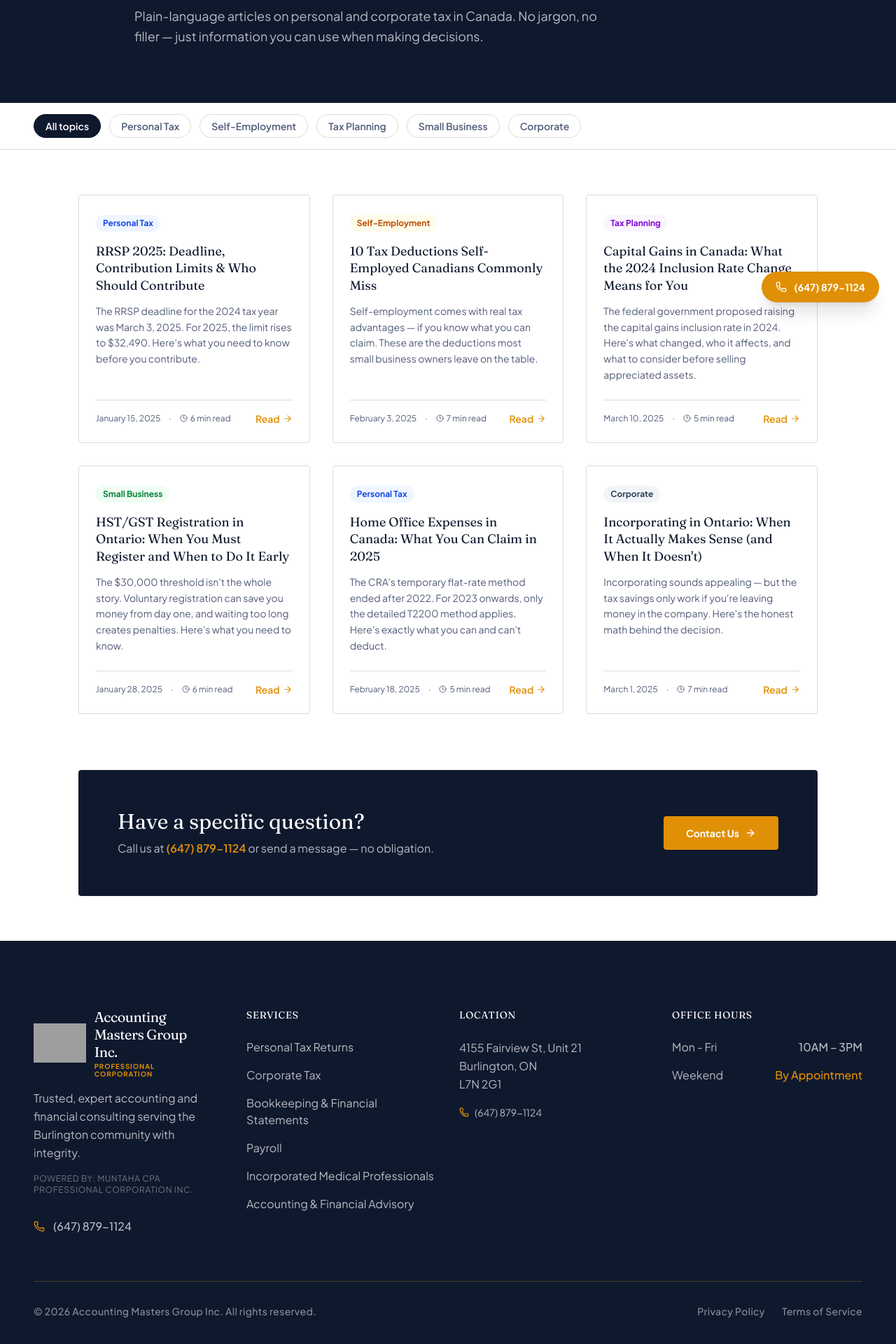
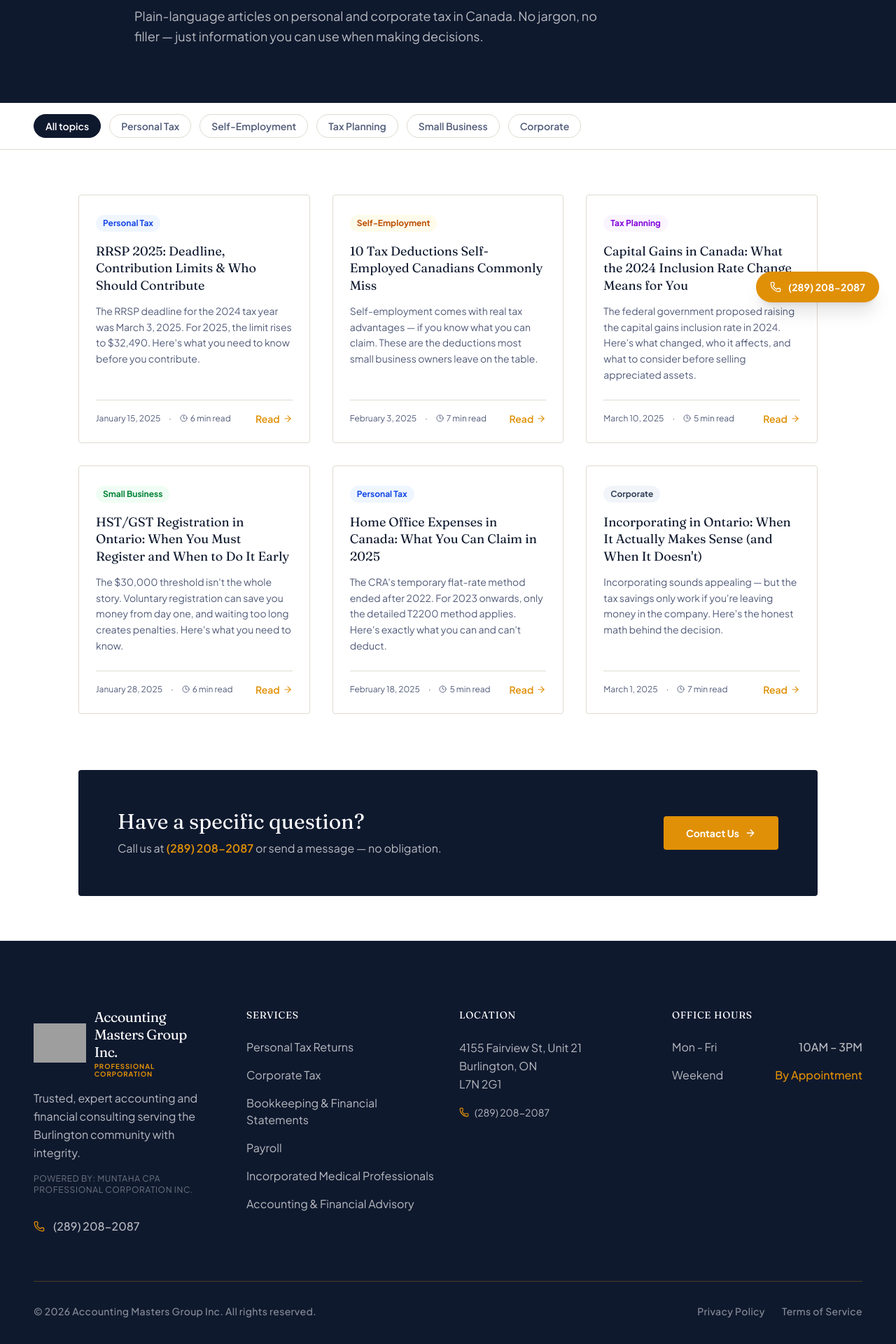
Before and after one commit to Rayan99k/Accounting-masters, a Next.js app: page /resources in a window 1280 px wide. Shown: the part 344-2264 px from the top of the page at 70% size. Built offline with nearby package versions, Linux system fonts and the light colour scheme; grey boxes are pictures that could not be loaded.

Commit message:
Phone number changed

```diff
--- a/app/layout.tsx
+++ b/app/layout.tsx
@@ -9,7 +9,7 @@ export const metadata: Metadata = {
     template: "%s | Accounting Masters Group Inc.",
   },
   description:
-    "Accounting Masters Group Inc. — Burlington, ON accounting firm offering personal tax, corporate tax, bookkeeping, payroll, and financial advisory services. Powered by Muntaha CPA Professional Corporation Inc. Call (647) 879-1124.",
+    "Accounting Masters Group Inc. — Burlington, ON accounting firm offering personal tax, corporate tax, bookkeeping, payroll, and financial advisory services. Powered by Muntaha CPA Professional Corporation Inc. Call (289) 208-2087.",
   robots: { index: true, follow: true },
   openGraph: {
     title: "Accounting Masters Group Inc. | Burlington, ON CPA Firm",
--- a/app/not-found.tsx
+++ b/app/not-found.tsx
@@ -19,7 +19,7 @@ export default function NotFound() {
           Back to Homepage
         </Link>
         <p className="mt-10 text-white/30 text-sm">
-          Accounting Masters Group Inc. · Burlington, ON · (647) 879-1124
+          Accounting Masters Group Inc. · Burlington, ON · (289) 208-2087
         </p>
       </div>
     </div>
--- a/components/ArticleContent.tsx
+++ b/components/ArticleContent.tsx
@@ -171,10 +171,10 @@ export default function ArticleContent({
                   We serve individuals and small businesses in Burlington and the surrounding area. Free initial consultation.
                 </p>
                 <a
-                  href="tel:+16478791124"
+                  href="tel:+12892082087"
                   className="flex items-center gap-2 bg-secondary hover:bg-secondary/90 text-white font-bold px-5 py-3 rounded-sm transition-colors text-sm mb-4 justify-center"
                 >
-                  <Phone size={15} /> (647) 879-1124
+                  <Phone size={15} /> (289) 208-2087
                 </a>
                 <Link
                   href="/"
--- a/components/Contact.tsx
+++ b/components/Contact.tsx
@@ -139,10 +139,10 @@ export function Contact() {
                   <div>
                     <h5 className="font-bold text-foreground text-sm uppercase tracking-wider mb-2">Phone</h5>
                     <a
-                      href="tel:+16478791124"
+                      href="tel:+12892082087"
                       className="text-muted-foreground hover:text-secondary transition-colors font-medium"
                     >
-                      (647) 879-1124
+                      (289) 208-2087
                     </a>
                   </div>
                 </div>
--- a/components/FAQ.tsx
+++ b/components/FAQ.tsx
@@ -96,8 +96,8 @@ export function FAQ() {
               </h3>
               <p className="text-muted-foreground leading-relaxed mb-8">
                 If something isn't covered here, call us at{" "}
-                <a href="tel:+16478791124" className="text-secondary font-semibold hover:underline">
-                  (647) 879-1124
+                <a href="tel:+12892082087" className="text-secondary font-semibold hover:underline">
+                  (289) 208-2087
                 </a>{" "}
                 or use the contact form below — we're happy to answer before you book.
               </p>
--- a/components/FloatingActions.tsx
+++ b/components/FloatingActions.tsx
@@ -39,8 +39,8 @@ export function FloatingActions() {
       </AnimatePresence>
 
       <motion.a
-        href="tel:+16478791124"
-        aria-label="Call us at (647) 879-1124"
+        href="tel:+12892082087"
+        aria-label="Call us at (289) 208-2087"
         initial={{ opacity: 0, scale: 0.6 }}
         animate={{ opacity: 1, scale: 1 }}
         transition={{ duration: 0.3, delay: 0.5 }}
@@ -49,7 +49,7 @@ export function FloatingActions() {
         className="flex items-center gap-2.5 bg-secondary text-white font-bold px-5 py-3 rounded-full shadow-xl hover:bg-secondary/90 transition-colors text-sm"
       >
         <Phone size={16} className="shrink-0" />
-        <span className="hidden sm:inline">(647) 879-1124</span>
+        <span className="hidden sm:inline">(289) 208-2087</span>
         <span className="sm:hidden">Call Us</span>
       </motion.a>
     </div>
--- a/components/Footer.tsx
+++ b/components/Footer.tsx
@@ -30,11 +30,11 @@ export function Footer() {
               Powered by: Muntaha CPA Professional Corporation Inc.
             </p>
             <a
-              href="tel:+16478791124"
+              href="tel:+12892082087"
               className="inline-flex items-center gap-3 text-white/70 hover:text-secondary transition-colors font-medium"
             >
               <Phone size={16} className="text-secondary shrink-0" />
-              (647) 879-1124
+              (289) 208-2087
             </a>
           </div>
 
@@ -74,11 +74,11 @@ export function Footer() {
               L7N 2G1
             </a>
             <a
-              href="tel:+16478791124"
+              href="tel:+12892082087"
               className="inline-flex items-center gap-2 text-white/70 hover:text-secondary transition-colors text-sm"
             >
               <Phone size={14} className="text-secondary shrink-0" />
-              (647) 879-1124
+              (289) 208-2087
             </a>
           </div>
 
--- a/components/ResourcesPage.tsx
+++ b/components/ResourcesPage.tsx
@@ -150,8 +150,8 @@ export default function Resources() {
             </h3>
             <p className="text-white/70">
               Call us at{" "}
-              <a href="tel:+16478791124" className="text-secondary font-semibold hover:underline">
-                (647) 879-1124
+              <a href="tel:+12892082087" className="text-secondary font-semibold hover:underline">
+                (289) 208-2087
               </a>{" "}
               or send a message — no obligation.
             </p>
--- a/data/articles.ts
+++ b/data/articles.ts
@@ -77,7 +77,7 @@ export const articles: Article[] = [
       {
         type: "note",
         label: "Burlington clients",
-        text: "If you haven't contributed to your RRSP in a while, you likely have significant unused room built up. We can pull your room from CRA My Account and help you decide whether a lump-sum contribution makes sense before the deadline. Call us at (647) 879-1124.",
+        text: "If you haven't contributed to your RRSP in a while, you likely have significant unused room built up. We can pull your room from CRA My Account and help you decide whether a lump-sum contribution makes sense before the deadline. Call us at (289) 208-2087.",
       },
     ],
   },
@@ -387,7 +387,7 @@ export const articles: Article[] = [
       {
         type: "note",
         label: "Next step",
-        text: "If you're considering incorporating, book a consultation with us before you file. The decision about timing can affect what you pay this year and how you structure your business going forward. Call (647) 879-1124.",
+        text: "If you're considering incorporating, book a consultation with us before you file. The decision about timing can affect what you pay this year and how you structure your business going forward. Call (289) 208-2087.",
       },
     ],
   },
```
